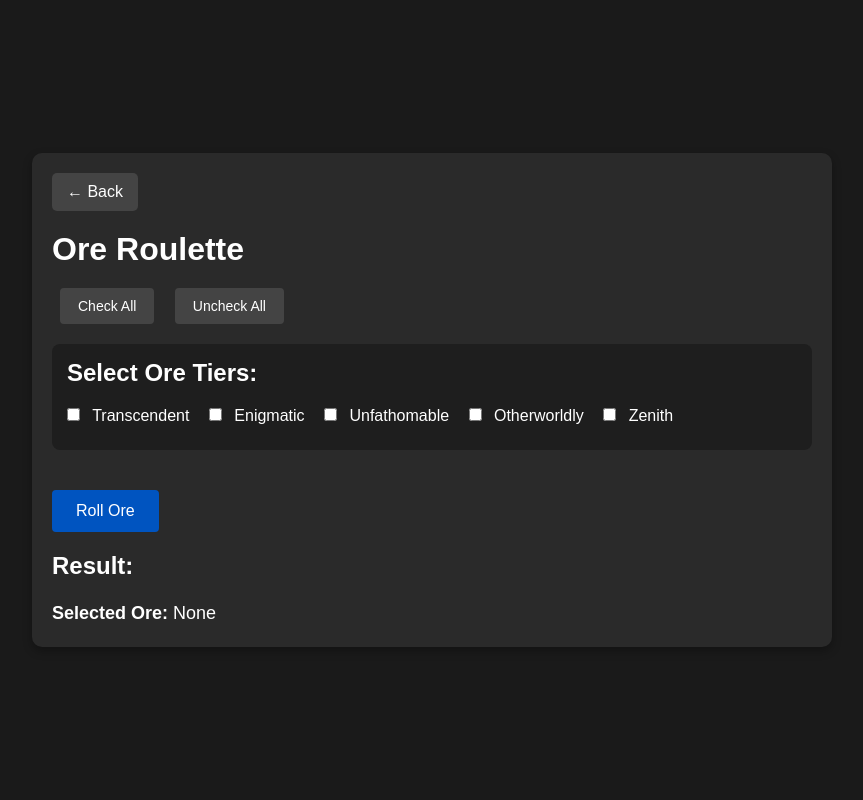
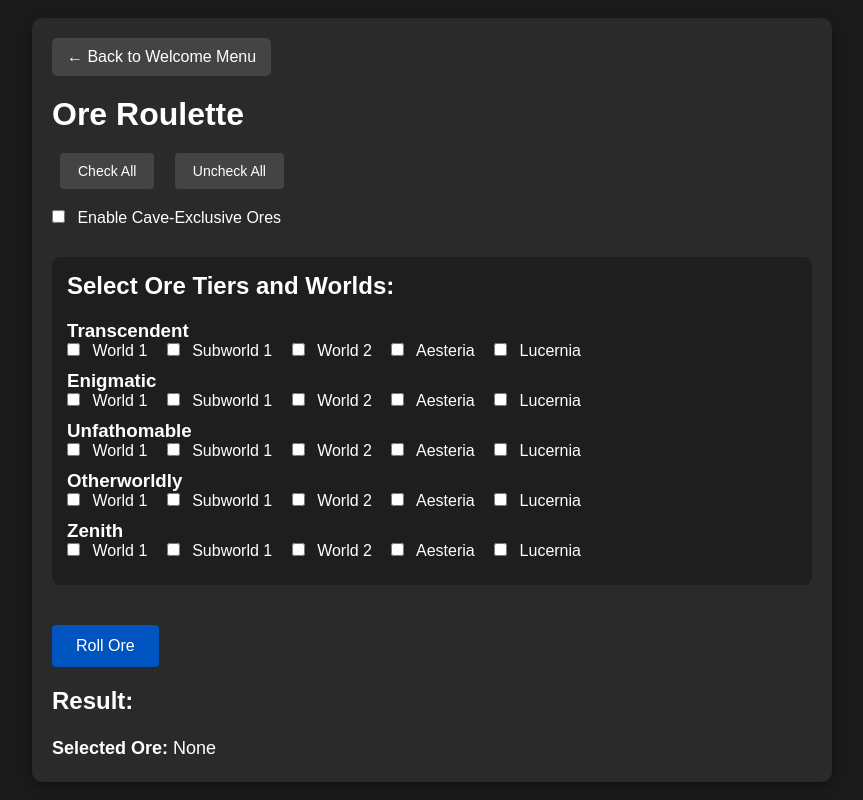
Before and after one commit to iannqq/rexTest, a plain HTML site: page ore-roulette/index.html in a window 1280 px wide. Shown: the whole page, without its empty margins (208-1071 px from the left). Drawn offline with Linux system fonts and the light colour scheme.

Commit message:
Update index.html

```diff
--- a/ore-roulette/index.html
+++ b/ore-roulette/index.html
@@ -11,7 +11,7 @@
 <body>
   <div class="container">
     <!-- Back Button -->
-    <a href="../index.html" class="back-button">← Back</a>
+    <a href="../index.html" class="back-button">← Back to Welcome Menu</a>
 
     <h1>Ore Roulette</h1>
 
@@ -21,14 +21,56 @@
       <button id="uncheckAllButton">Uncheck All</button>
     </div>
 
-    <!-- Ore Tier Options -->
+    <!-- Enable Cave Exclusives -->
+    <div class="cave-toggle">
+      <label>
+        <input type="checkbox" id="enableCaveExclusives"> Enable Cave-Exclusive Ores
+      </label>
+    </div>
+
+    <!-- Ore Tier and World Options -->
     <div class="checkboxes">
-      <h2>Select Ore Tiers:</h2>
-      <label><input type="checkbox" class="ore-tier" value="Transcendent"> Transcendent</label>
-      <label><input type="checkbox" class="ore-tier" value="Enigmatic"> Enigmatic</label>
-      <label><input type="checkbox" class="ore-tier" value="Unfathomable"> Unfathomable</label>
-      <label><input type="checkbox" class="ore-tier" value="Otherworldly"> Otherworldly</label>
-      <label><input type="checkbox" class="ore-tier" value="Zenith"> Zenith</label>
+      <h2>Select Ore Tiers and Worlds:</h2>
+
+      <!-- Transcendent -->
+      <h3>Transcendent</h3>
+      <label><input type="checkbox" class="ore-tier" value="Transcendent-World1"> World 1</label>
+      <label><input type="checkbox" class="ore-tier" value="Transcendent-Subworld1"> Subworld 1</label>
+      <label><input type="checkbox" class="ore-tier" value="Transcendent-World2"> World 2</label>
+      <label><input type="checkbox" class="ore-tier" value="Transcendent-Aesteria"> Aesteria</label>
+      <label><input type="checkbox" class="ore-tier" value="Transcendent-Lucernia"> Lucernia</label>
+
+      <!-- Enigmatic -->
+      <h3>Enigmatic</h3>
+      <label><input type="checkbox" class="ore-tier" value="Enigmatic-World1"> World 1</label>
+      <label><input type="checkbox" class="ore-tier" value="Enigmatic-Subworld1"> Subworld 1</label>
+      <label><input type="checkbox" class="ore-tier" value="Enigmatic-World2"> World 2</label>
+      <label><input type="checkbox" class="ore-tier" value="Enigmatic-Aesteria"> Aesteria</label>
+      <label><input type="checkbox" class="ore-tier" value="Enigmatic-Lucernia"> Lucernia</label>
+
+      <!-- Unfathomable -->
+      <h3>Unfathomable</h3>
+      <label><input type="checkbox" class="ore-tier" value="Unfathomable-World1"> World 1</label>
+      <label><input type="checkbox" class="ore-tier" value="Unfathomable-Subworld1"> Subworld 1</label>
+      <label><input type="checkbox" class="ore-tier" value="Unfathomable-World2"> World 2</label>
+      <label><input type="checkbox" class="ore-tier" value="Unfathomable-Aesteria"> Aesteria</label>
+      <label><input type="checkbox" class="ore-tier" value="Unfathomable-Lucernia"> Lucernia</label>
+
+      <!-- Otherworldly -->
+      <h3>Otherworldly</h3>
+      <label><input type="checkbox" class="ore-tier" value="Otherworldly-World1"> World 1</label>
+      <label><input type="checkbox" class="ore-tier" value="Otherworldly-Subworld1"> Subworld 1</label>
+      <label><input type="checkbox" class="ore-tier" value="Otherworldly-World2"> World 2</label>
+      <label><input type="checkbox" class="ore-tier" value="Otherworldly-Aesteria"> Aesteria</label>
+      <label><input type="checkbox" class="ore-tier" value="Otherworldly-Lucernia"> Lucernia</label>
+
+      <!-- Zenith -->
+      <h3>Zenith</h3>
+      <label><input type="checkbox" class="ore-tier" value="Zenith-World1"> World 1</label>
+      <label><input type="checkbox" class="ore-tier" value="Zenith-Subworld1"> Subworld 1</label>
+      <label><input type="checkbox" class="ore-tier" value="Zenith-World2"> World 2</label>
+      <label><input type="checkbox" class="ore-tier" value="Zenith-Aesteria"> Aesteria</label>
+      <label><input type="checkbox" class="ore-tier" value="Zenith-Lucernia"> Lucernia</label>
     </div>
 
     <!-- Roll Button -->
```
